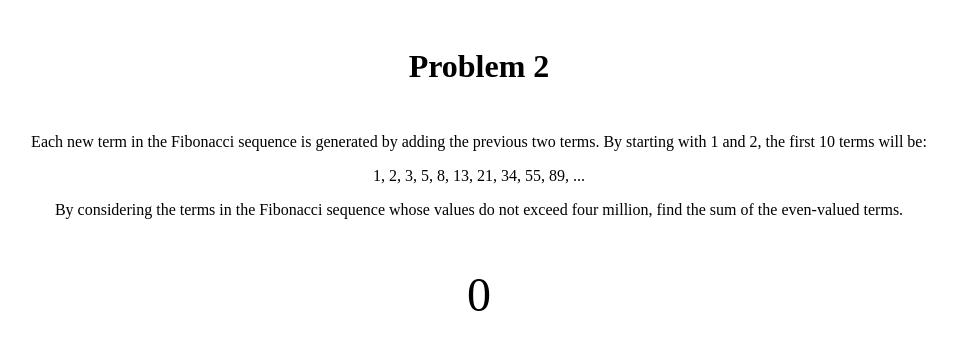
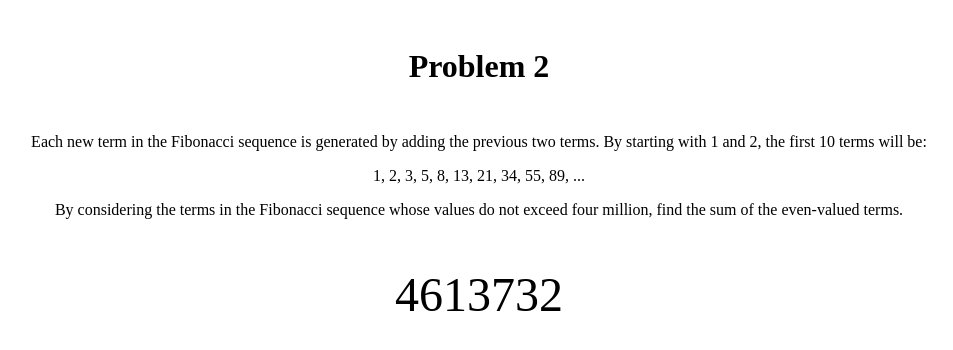
Before and after one commit to jmilesporter/project-euler, a SvelteKit app: page /problem-2 in a window 1280 px wide. Shown: the top 350 px of the page, without its empty margins (161-1114 px from the left). Built offline with nearby package versions, Linux system fonts and the light colour scheme.

Commit message:
Problem 2

```diff
--- a/src/routes/(problems)/problem-2/+page.svelte
+++ b/src/routes/(problems)/problem-2/+page.svelte
@@ -1,5 +1,38 @@
 <script>
-	let answer = 0;
+	function fibonacci(limit) {
+		let fibonacci = [];
+		let n2 = 0;
+		let n1 = 1;
+		let current = 0;
+		let oldCurrent;
+		let oldN1;
+		while (current < limit) {
+			current = n2 + n1;
+			oldN1 = n1;
+			n2 = oldN1;
+			oldCurrent = current;
+			n1 = oldCurrent;
+
+			fibonacci.push(current);
+		}
+		return fibonacci.slice(0, fibonacci.length - 1);
+	}
+
+	function evenFibonacciArray(array) {
+		return array.filter((n) => n % 2 === 0);
+	}
+
+	function sum(evenNumbers) {
+		return evenNumbers.reduce((a, b) => a + b, 0);
+	}
+
+	let fibonacciArray = fibonacci(4000000);
+
+	let evenNumbers = evenFibonacciArray(fibonacciArray);
+
+	let answer = sum(evenNumbers);
+
+	console.log(answer);
 </script>
 
 <h1>Problem 2</h1>
```
